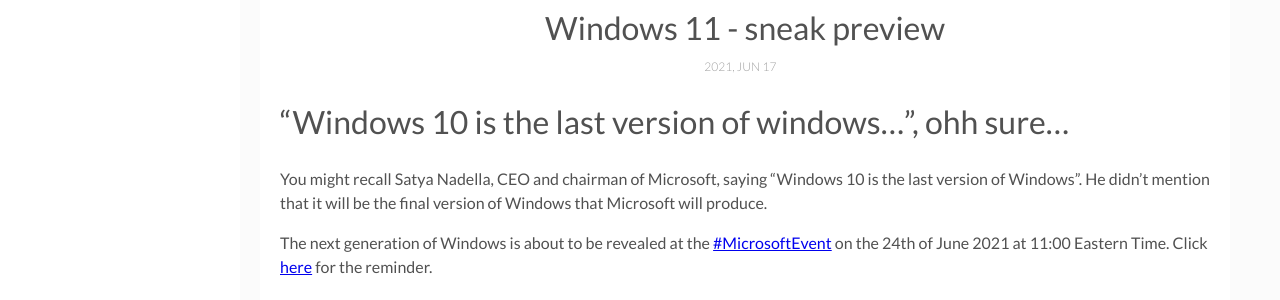
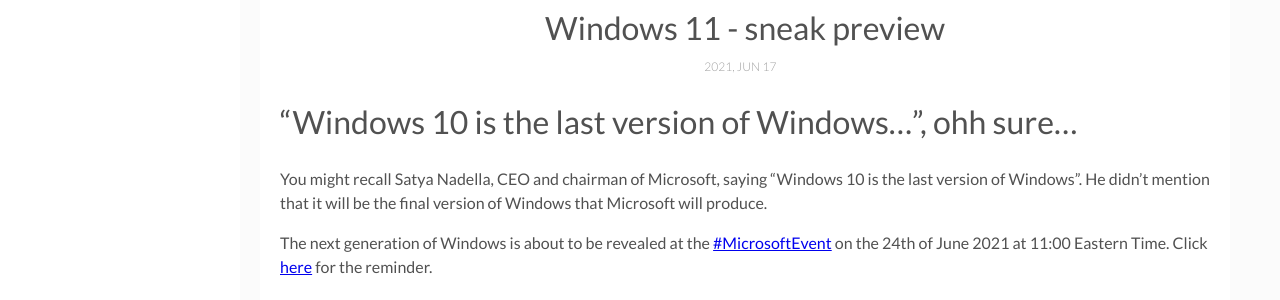
Before and after one commit to berrydejager/code.berrydejager.com, a Jekyll site: the page built from _posts/2021-06-17-Windows-11-sneak-preview.markdown, in a window 1280 px wide and 900 px high. Shown: the part 286-586 px from the top of the window. Built offline with Jekyll 4.4.1, drawn with Linux system fonts in a browser that asks for light colours; comment, search, counter and statistics services are not loaded.

```diff
--- a/_posts/2021-06-17-Windows-11-sneak-preview.markdown
+++ b/_posts/2021-06-17-Windows-11-sneak-preview.markdown
@@ -6,7 +6,7 @@ description: Windows 11 sneak preview # Add post description (optional)
 img: Window_11_sneak_preview.png # Add image post (optional)
 tags: [Windows, Windows 11, W11] # add tag
 ---
-# "Windows 10 is the last version of windows...", ohh sure...
+# "Windows 10 is the last version of Windows...", ohh sure...
 
 You might recall Satya Nadella, CEO and chairman of Microsoft, saying "Windows 10 is the last version of Windows". He didn't mention that it will be the final version of Windows that Microsoft will produce.
 
```
